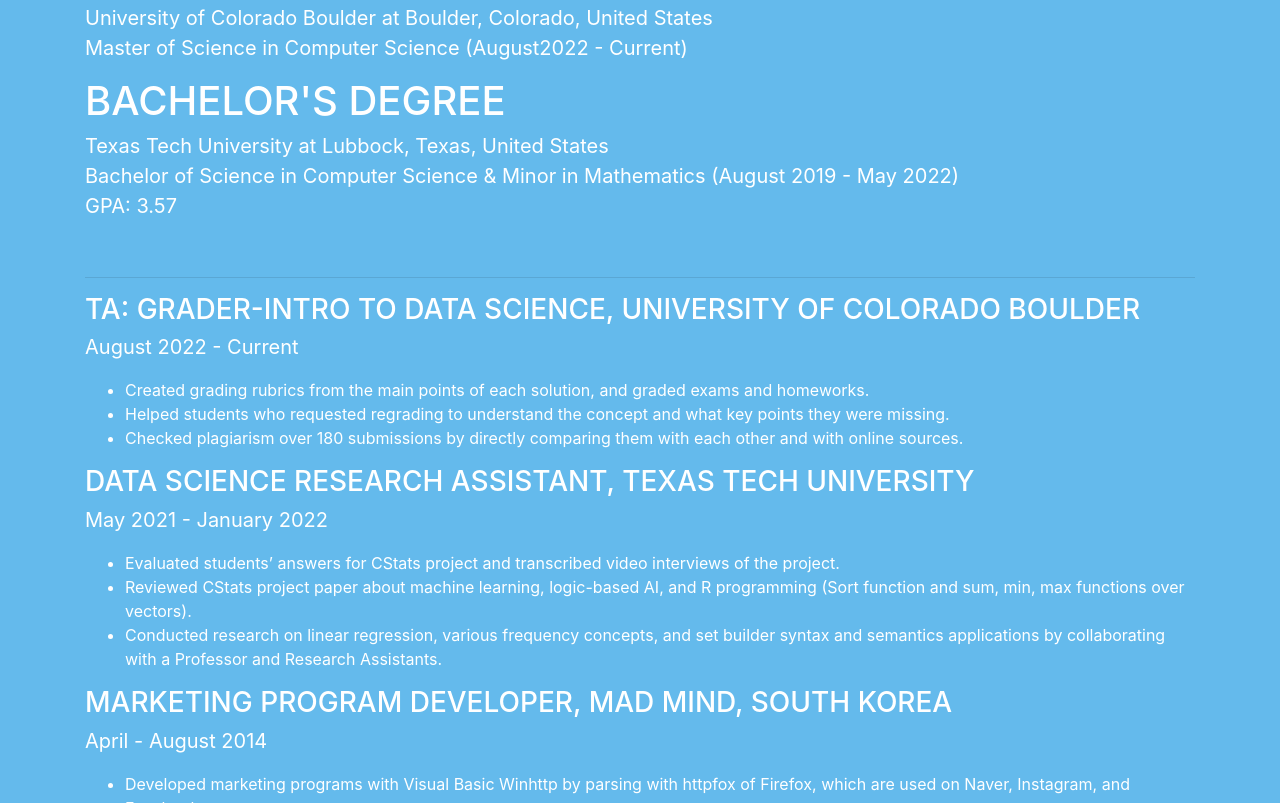
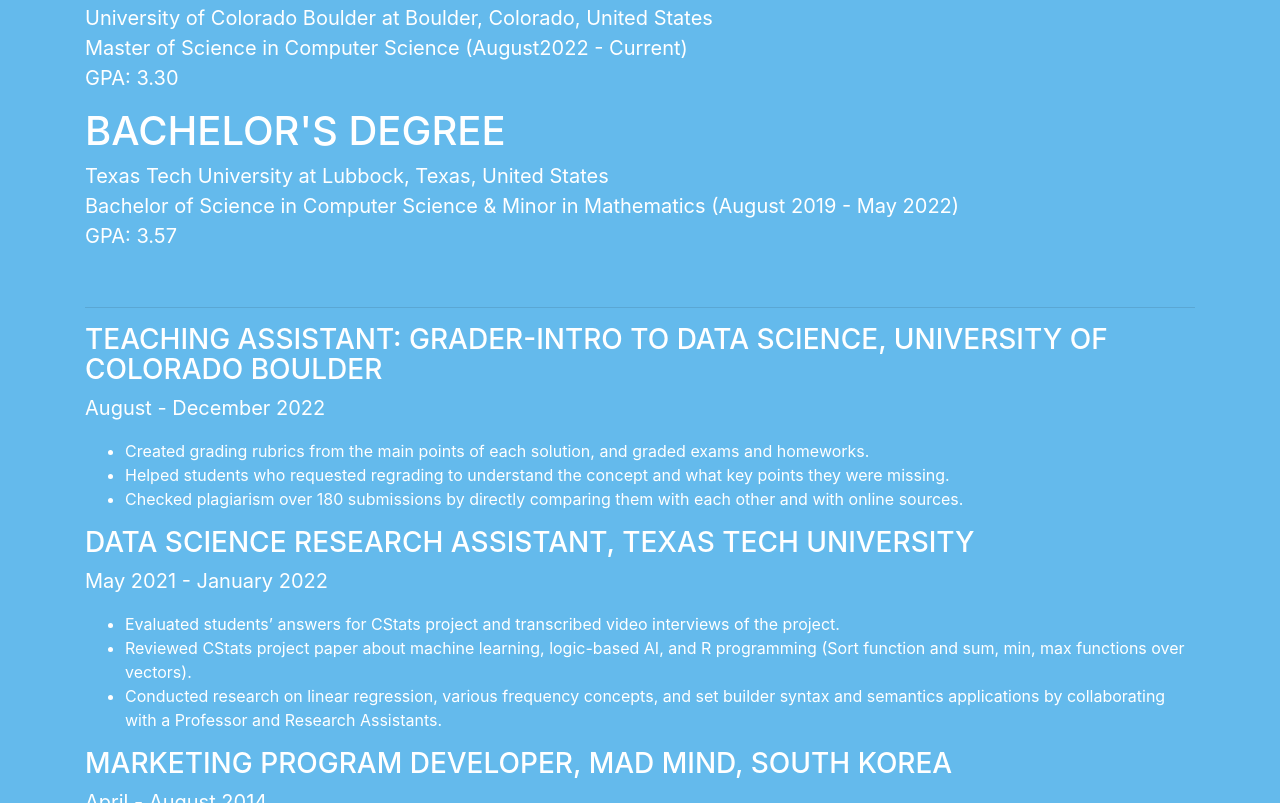
Before and after one commit to hangrycoding/junwoojang, a website with bundled scripts: page index.html in a window 1280 px wide. Shown: the part 2960-3763 px from the top of the page. Built offline with nearby package versions, Linux system fonts and the light colour scheme.

Commit message:
Update index.html

```diff
--- a/index.html
+++ b/index.html
@@ -444,6 +444,8 @@
 
                           <p> University of Colorado Boulder at Boulder, Colorado, United States<br>
                             Master of Science in Computer Science (August2022 - Current)<br>
+			    GPA: 3.30 <br>
+
 
                           </p>
                       </div>
@@ -480,8 +482,8 @@
                       <!-- Content from timeline box and position (right or left)-->
 
                        <div class="timeline-content left">
-                          <h3>TA: Grader-Intro to Data Science, University of Colorado Boulder</h3>
-                          <p>August 2022 - Current</p>
+                          <h3>Teaching Assistant: Grader-Intro to Data Science, University of Colorado Boulder</h3>
+                          <p>August - December 2022</p>
 
 
                           <p>
```
